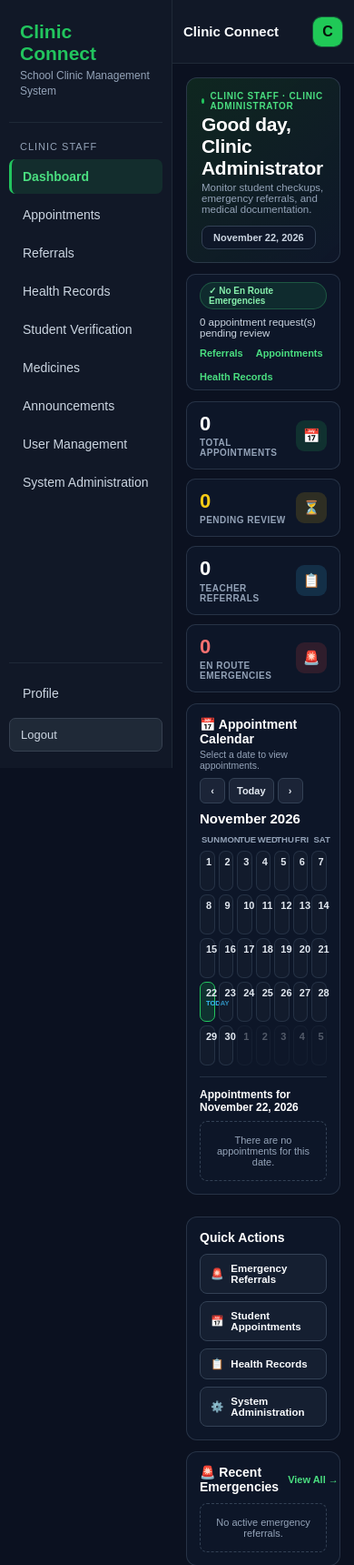
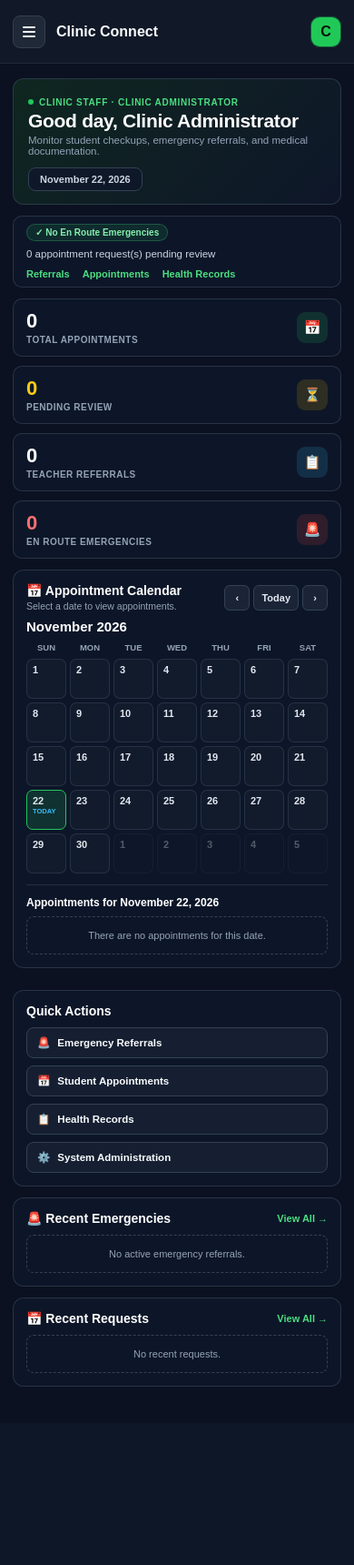
Before and after one commit to Jayqt10/clinic-connect, a Django app: page /dashboard/ in a window 390 px wide. Shown: the top 1720 px of the page at 91% size. After the commit the page ends 1524 px from the top, so only its background shows below. Run offline with Django 5.2, Linux system fonts and the light colour scheme; a user stored in the database is signed in; data comes from the database, SQL or seed files in the repository; data that the repository does not hold is empty.

Commit message:
Make base layout responsive on mobile

```diff
--- a/accounts/urls.py
+++ b/accounts/urls.py
@@ -1,6 +1,7 @@
 
 from django.contrib.auth import views as auth_views
 from django.urls import path, reverse_lazy
+from accounts import views as accounts_views
 
 from . import views
 
--- a/clinicconnect/settings.py
+++ b/clinicconnect/settings.py
@@ -1,4 +1,3 @@
-
 import os
 from pathlib import Path
 
@@ -120,7 +119,7 @@ SESSION_COOKIE_HTTPONLY = True
 SESSION_COOKIE_SAMESITE = 'Lax'
 CSRF_COOKIE_SAMESITE = 'Lax'
 
-X_FRAME_OPTIONS = 'DENY'
+X_FRAME_OPTIONS = 'SAMEORIGIN'
 SECURE_CONTENT_TYPE_NOSNIFF = True
 
 if not DEBUG:
--- a/clinicconnect/urls.py
+++ b/clinicconnect/urls.py
@@ -1,37 +1,28 @@
-from django.contrib import admin
-from django.urls import path, include
 from django.conf import settings
 from django.conf.urls.static import static
-from django.http import JsonResponse
+from django.contrib import admin
+from django.urls import include, path, re_path
+from django.views.static import serve
+
 from accounts import views as accounts_views
-
-
-def assetlinks_view(request):
-    data = [
-        {
-            "relation": ["delegate_permission/common.handle_all_urls"],
-            "target": {
-                "namespace": "android_app",
-                "package_name": "com.nemsu.clinicconnect",
-                "sha256_cert_fingerprints": [
-                    "PASTE_YOUR_SHA256_FINGERPRINT_HERE"
-                ],
-            },
-        }
-    ]
-    return JsonResponse(data, safe=False)
-
 
 urlpatterns = [
     path('admin/', admin.site.urls),
-    path('.well-known/assetlinks.json', assetlinks_view, name='assetlinks'),
+    path('.well-known/assetlinks.json', accounts_views.assetlinks_json, name='assetlinks_json'),
     path('', include('accounts.urls')),
-    path(".well-known/assetlinks.json", accounts_views.assetlinks_json, name="assetlinks_json"),
 ]
-
 
 if settings.DEBUG:
     urlpatterns += static(
         settings.MEDIA_URL,
-        document_root=settings.MEDIA_ROOT
+        document_root=settings.MEDIA_ROOT,
     )
+else:
+    media_prefix = settings.MEDIA_URL.lstrip('/')
+    urlpatterns += [
+        re_path(
+            rf'^{media_prefix}(?P<path>.*)$',
+            serve,
+            {'document_root': settings.MEDIA_ROOT},
+        ),
+    ]
--- a/templates/accounts/teacher_department.html
+++ b/templates/accounts/teacher_department.html
@@ -508,7 +508,6 @@
 
     </div>
 
-<<<<<<< HEAD
   <div style="display: flex; justify-content: space-between; font-size: 12px; color: #94a3b8; margin-bottom: 16px; padding: 0 4px;">
     <span>Overview of active academic units</span>
     <span>
--- a/templates/base.html
+++ b/templates/base.html
@@ -23,11 +23,13 @@
             font-family: Arial, sans-serif;
             background: #0b1120;
             color: #e5e7eb;
+            overflow-x: hidden;
         }
 
         .layout {
             display: flex;
             min-height: 100vh;
+            width: 100%;
         }
 
         .sidebar {
@@ -42,6 +44,39 @@
             overflow-y: auto;
             display: flex;
             flex-direction: column;
+            z-index: 1000;
+            transition: transform 0.25s ease;
+        }
+
+        .sidebar-backdrop {
+            display: none;
+            position: fixed;
+            inset: 0;
+            background: rgba(2, 6, 23, 0.72);
+            z-index: 950;
+        }
+
+        .sidebar-backdrop.show {
+            display: block;
+        }
+
+        .mobile-menu-btn {
+            display: none;
+            align-items: center;
+            justify-content: center;
+            width: 36px;
+            height: 36px;
+            border-radius: 8px;
+            border: 1px solid #334155;
+            background: #1f2937;
+            color: #f8fafc;
+            font-size: 16px;
+            cursor: pointer;
+            flex-shrink: 0;
+        }
+
+        .mobile-menu-btn:hover {
+            background: #334155;
         }
 
         .logo {
@@ -190,29 +225,42 @@
         .main {
             margin-left: 250px;
             width: calc(100% - 250px);
+            min-width: 0;
             min-height: 100vh;
         }
 
         .topbar {
-            height: 70px;
+            min-height: 70px;
             background: #111827;
             border-bottom: 1px solid #1f2937;
             display: flex;
             align-items: center;
             justify-content: space-between;
+            gap: 12px;
             padding: 0 30px;
+        }
+
+        .topbar-left {
+            display: flex;
+            align-items: center;
+            gap: 12px;
+            min-width: 0;
         }
 
         .topbar-title {
             font-size: 18px;
             font-weight: 600;
             color: #f8fafc;
+            white-space: nowrap;
+            overflow: hidden;
+            text-overflow: ellipsis;
         }
 
         .user-area {
             display: flex;
             align-items: center;
             gap: 18px;
+            flex-shrink: 0;
         }
 
         .topbar-clock {
@@ -281,6 +329,8 @@
         .content {
             padding: 30px;
             min-height: calc(100vh - 70px);
+            width: 100%;
+            max-width: 100%;
         }
 
         .messages {
@@ -397,12 +447,12 @@
 
         @media (max-width: 800px) {
             .sidebar {
-                width: 210px;
+                width: 220px;
             }
 
             .main {
-                margin-left: 210px;
-                width: calc(100% - 210px);
+                margin-left: 220px;
+                width: calc(100% - 220px);
             }
 
             .topbar {
@@ -419,22 +469,30 @@
         }
 
         @media (max-width: 600px) {
+            .mobile-menu-btn {
+                display: inline-flex;
+            }
+
             .sidebar {
-                width: 190px;
-                padding: 18px 10px;
+                width: 250px;
+                transform: translateX(-100%);
+            }
+
+            .sidebar.open {
+                transform: translateX(0);
             }
 
             .main {
-                margin-left: 190px;
-                width: calc(100% - 190px);
+                margin-left: 0;
+                width: 100%;
             }
 
             .topbar {
-                padding: 0 12px;
+                padding: 0 14px;
             }
 
             .topbar-title {
-                font-size: 15px;
+                font-size: 16px;
             }
 
             .user-area {
@@ -451,12 +509,20 @@
             }
 
             .content {
-                padding: 15px;
+                padding: 16px 14px;
+            }
+
+            .content [class*="grid"],
+            .content .stats-row,
+            .content .cards-row {
+                grid-template-columns: 1fr !important;
             }
 
             .appointment-toast {
                 top: 80px;
-                right: 10px;
+                right: 12px;
+                left: 12px;
+                width: auto;
             }
         }
     </style>
@@ -464,9 +530,11 @@
 
 <body>
 
+<div id="sidebar-backdrop" class="sidebar-backdrop" aria-hidden="true"></div>
+
 <div class="layout">
 
-    <aside class="sidebar">
+    <aside id="sidebar" class="sidebar">
 
         <div class="logo">
             <h2>Clinic Connect</h2>
@@ -600,8 +668,18 @@
 
         <header class="topbar">
 
-            <div class="topbar-title">
-                {% block page_title %}Clinic Connect{% endblock %}
+            <div class="topbar-left">
+                <button type="button"
+                        id="mobile-menu-btn"
+                        class="mobile-menu-btn"
+                        aria-label="Toggle navigation menu"
+                        aria-expanded="false">
+                    <i class="fa-solid fa-bars"></i>
+                </button>
+
+                <div class="topbar-title">
+                    {% block page_title %}Clinic Connect{% endblock %}
+                </div>
             </div>
 
             <div class="user-area">
@@ -701,6 +779,45 @@
     </a>
 </div>
 {% endif %}
+
+<script>
+(function () {
+    const menuBtn = document.getElementById('mobile-menu-btn');
+    const sidebar = document.getElementById('sidebar');
+    const backdrop = document.getElementById('sidebar-backdrop');
+
+    if (!menuBtn || !sidebar || !backdrop) return;
+
+    function setSidebarState(isOpen) {
+        sidebar.classList.toggle('open', isOpen);
+        backdrop.classList.toggle('show', isOpen);
+        menuBtn.setAttribute('aria-expanded', isOpen ? 'true' : 'false');
+    }
+
+    menuBtn.addEventListener('click', function () {
+        const isOpen = !sidebar.classList.contains('open');
+        setSidebarState(isOpen);
+    });
+
+    backdrop.addEventListener('click', function () {
+        setSidebarState(false);
+    });
+
+    sidebar.querySelectorAll('a').forEach(function (link) {
+        link.addEventListener('click', function () {
+            if (window.innerWidth <= 600) {
+                setSidebarState(false);
+            }
+        });
+    });
+
+    window.addEventListener('resize', function () {
+        if (window.innerWidth > 600) {
+            setSidebarState(false);
+        }
+    });
+})();
+</script>
 
 <script>
 (function () {
```
